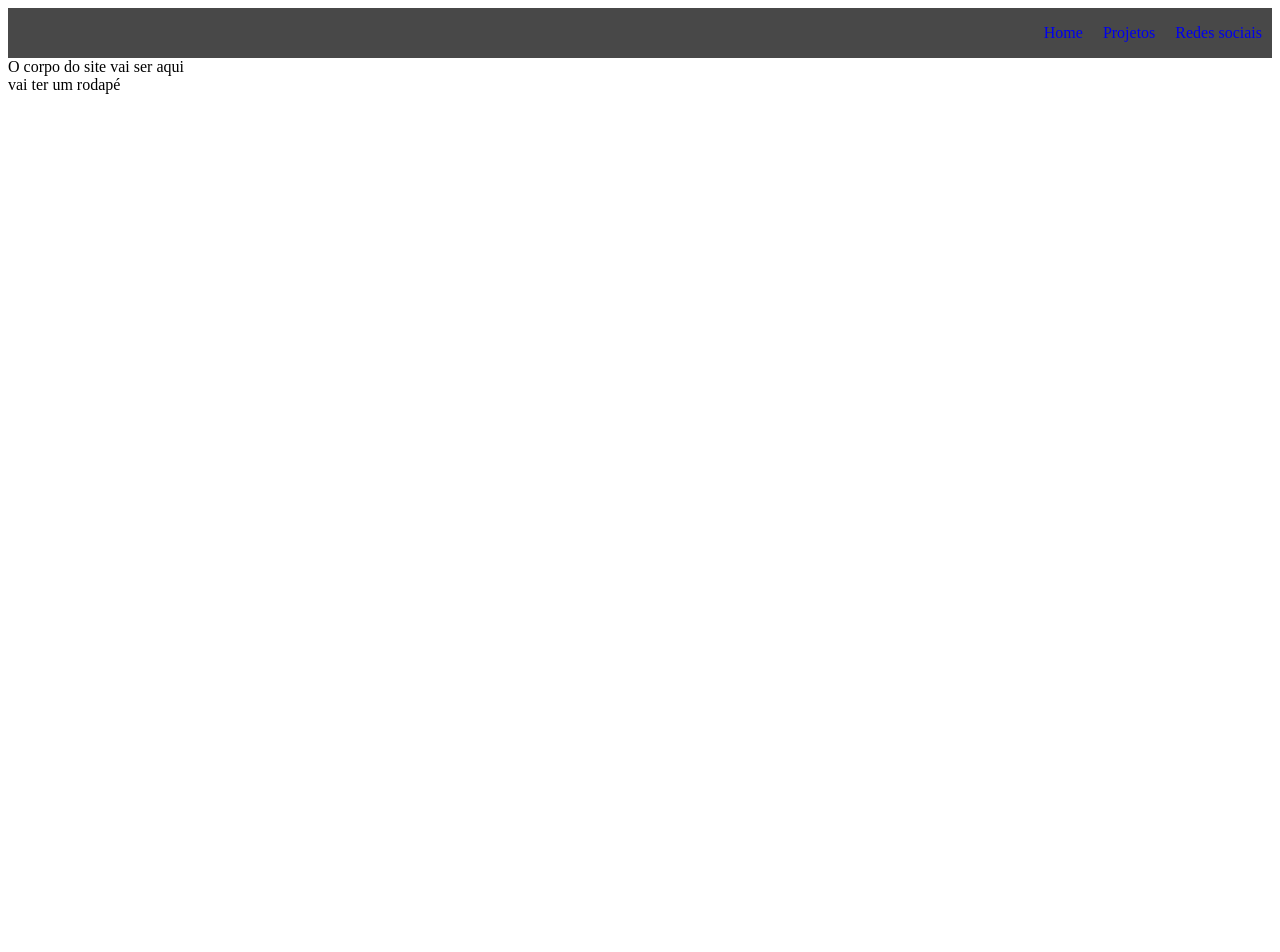
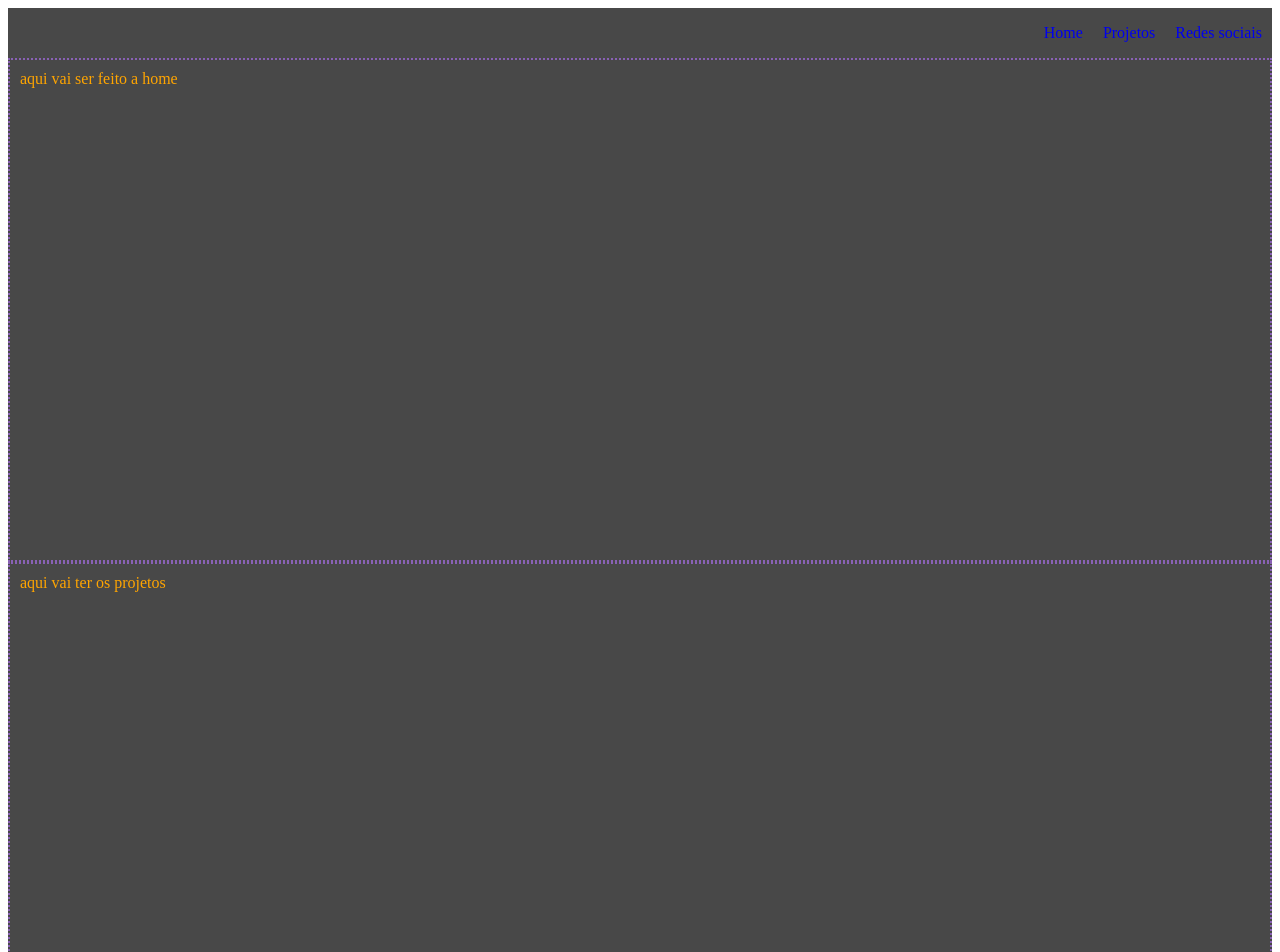
Before and after one commit to caixetovisk/caixetovisk.github.io, a plain HTML site: page index.html in a window 1280 px wide. Shown: the top 952 px of the page. Before the commit the page ends 800 px from the top, so only its background shows below. Drawn offline with Linux system fonts and the light colour scheme.

Commit message:
alterações no estilo

```diff
--- a/assets/css/meu_estilo.css
+++ b/assets/css/meu_estilo.css
@@ -17,3 +17,16 @@ a:hover{
     text-decoration: none;
     color: pink;
 }
+
+section{
+    min-height: 480px;
+    background-color: #484848;
+    color:orange;
+    padding: 10px;
+    border: 2px dotted #8961b5
+}
+
+section:hover{
+    background-color: #181818;
+    color:rgb(255, 188, 63);
+}
--- a/index.html
+++ b/index.html
@@ -17,7 +17,17 @@
         <li><a href="#projetos">Projetos </a></li>
         <li><a href="#redes_socias">Redes sociais </a></li>
     </nav>
-    <div class="conteudo"> O corpo do site vai ser aqui</div>
+    <div class="conteudo">
+        <section id="home">
+            aqui vai ser feito a home
+        </section>
+        <section id="projetos">
+            aqui vai ter os projetos
+        </section>
+        <section id="redes_sociais">
+            aqui vai ter as redes sociais
+        </section>
+    </div>
     <footer> vai ter um rodapé</footer>
 </body>
 </html>
```
